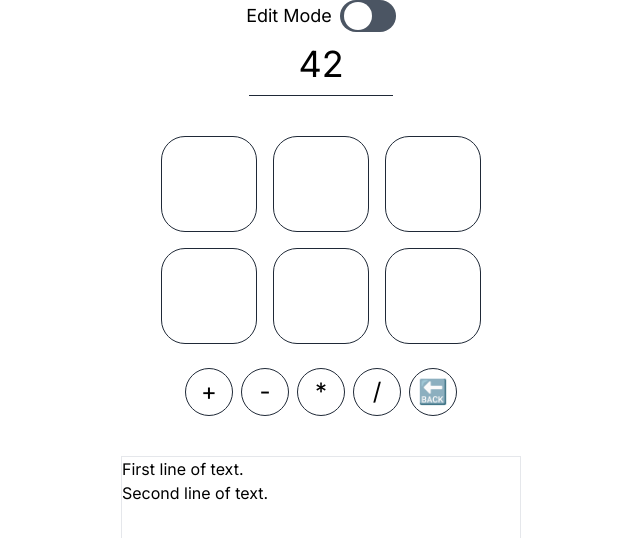
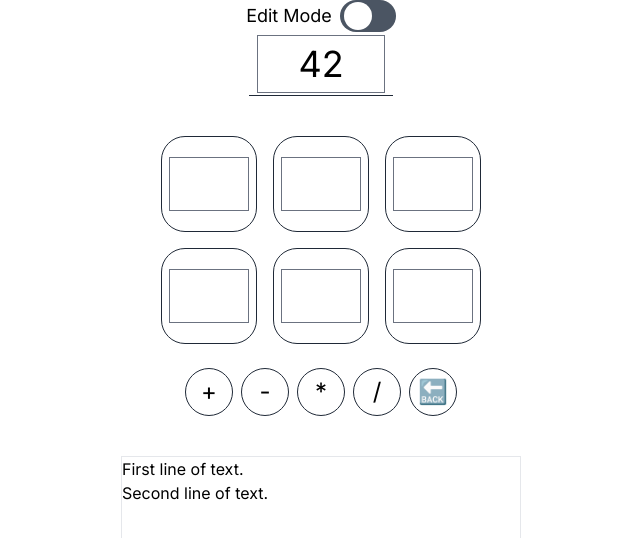
Before and after one commit to heeringa/digits, a Next.js app: page / in a window 1280 px wide. Shown: the top 538 px of the page, without its empty margins (319-959 px from the left). Built offline with nearby package versions, Linux system fonts and the light colour scheme.

Commit message:
Installed flowbite npm package using guide from: https://flowbite.com/docs/getting-started/next-js/

```diff
--- a/package.json
+++ b/package.json
@@ -12,9 +12,11 @@
     "@types/node": "20.2.5",
     "@types/react": "18.2.8",
     "@types/react-dom": "18.2.4",
-    "autoprefixer": "10.4.14",
+    "autoprefixer": "^10.4.14",
     "eslint": "8.42.0",
     "eslint-config-next": "13.4.4",
+    "flowbite": "^1.6.6",
+    "flowbite-react": "^0.4.9",
     "next": "13.4.4",
     "postcss": "8.4.24",
     "react": "18.2.0",
--- a/tailwind.config.js
+++ b/tailwind.config.js
@@ -2,6 +2,7 @@
 
 module.exports = {
   content: [
+    "./node_modules/flowbite-react/**/*.js",
     './src/pages/**/*.{js,ts,jsx,tsx,mdx}',
     './src/components/**/*.{js,ts,jsx,tsx,mdx}',
     './src/app/**/*.{js,ts,jsx,tsx,mdx}',
@@ -17,6 +18,8 @@ module.exports = {
       transitionProperty: ['responsive', 'motion-safe', 'motion-reduce'],
     },
   },
-  plugins: [],
+  plugins: [
+    require("flowbite/plugin")
+  ],
   variants: {},
 }
```
Also changed, not shown: 1 other file (tests, documents, lock files or other folders).
